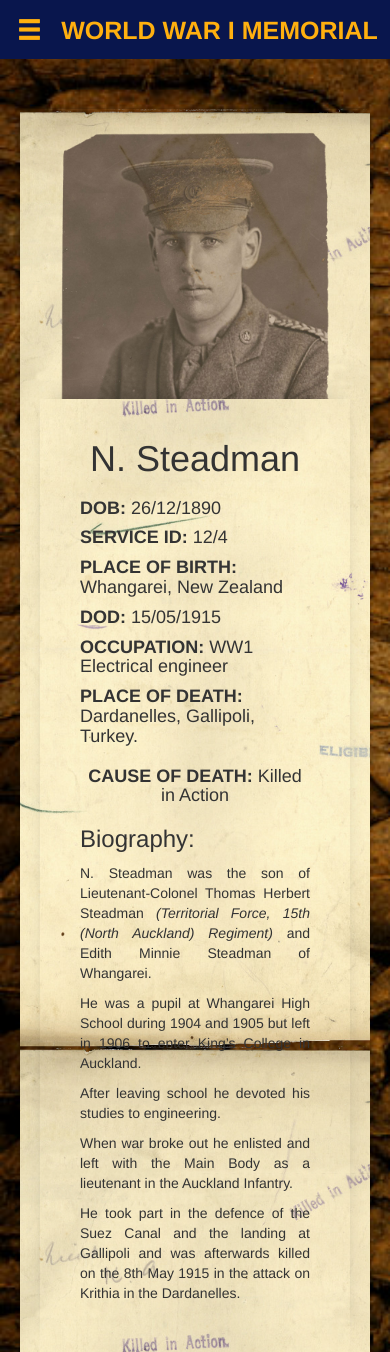
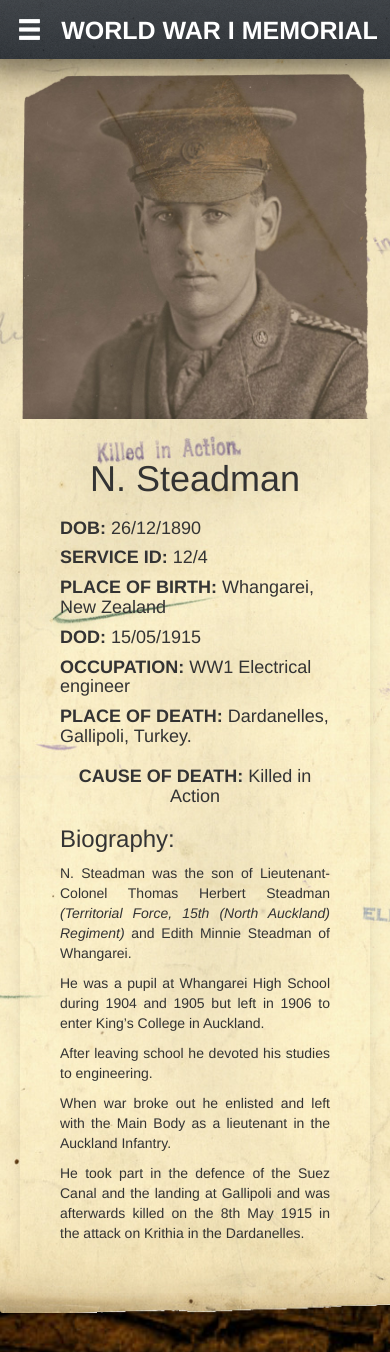
Before and after one commit to wbhs-oba/ww1, a PHP site: page / in a window 390 px wide. Shown: the top 1352 px of the page. Run offline with PHP 8.4, Linux system fonts and the light colour scheme.

Commit message:
Responsive improvements + nav changes

```diff
--- a/css/bio.css
+++ b/css/bio.css
@@ -1,17 +1,17 @@
 .info {
 	/* Background Paper Image  */
 	background-image: url(../img/Page1.png);
-	background-size: 600px;
+	background-size: 991px;
 	/* End of Background Image */
-	background-position: center top;
+	background-position-x: center;
 	/* background-color: white; */
 	padding: 20px;
-	margin-top: 50px;
+	/* margin-top: 50px; */
 	border-radius: 3px;
 	-webkit-box-shadow: 0 0 10px -5px rgba(0,0,0,1);
 	box-shadow: 0 0 10px -5px rgba(0,0,0,1);
 	min-height: 100%;
-	max-width: 600px;
+	max-width: 991px;
 	margin-left: auto;
 	margin-right: auto;
 	width: calc(100% - 40px);
@@ -23,7 +23,18 @@
         background-size: 900px;
         margin-top: 0px;
         width: 100%;
-        background-position-y: -10px;
+        background-position-y: 0px;
+    }
+}
+@media (max-width: 991px) {
+    .info {
+    	margin: 0px;
+    	width: 100%;
+    	top: -10px;
+    	position: relative;
+    	background-position-y: bottom;
+    	background-repeat: no-repeat;
+    	background-size: cover;
     }
 }
 
--- a/css/nav.css
+++ b/css/nav.css
@@ -1,11 +1,14 @@
 nav {
 	/* height: 60px; */
 	width: 100%;
-    background-color: #09164d;
-    z-index: 1000;
-    position: relative;
-    overflow: hidden;
-    color: #ffb00f;
+	background-color: #09164d;
+	background-image: linear-gradient(to bottom, rgba(255,255,255,0.07) 0%,rgba(255,255,255,0) 100%) ,url('../img/patterns/concrete_wall.png');
+	z-index: 1000;
+	position: relative;
+	overflow: hidden;
+	color: #ffffff;
+	-webkit-box-shadow: 0 -10px 30px 15px rgba(0,0,0,0.5);
+	box-shadow: 0 -10px 30px 15px rgba(0,0,0,0.5);
 }
 
 nav .menubutton {
--- a/css/styles.css
+++ b/css/styles.css
@@ -83,5 +83,11 @@ body {
 
     .main {
         background-color: transparent;
+        left: 0px;
+    }
+
+    .main.menu-toggle {
+        width: 100% !important;
+        left: 200px;
     }
 }
```
Also changed, not shown: img/patterns/concrete_wall.png (added).
